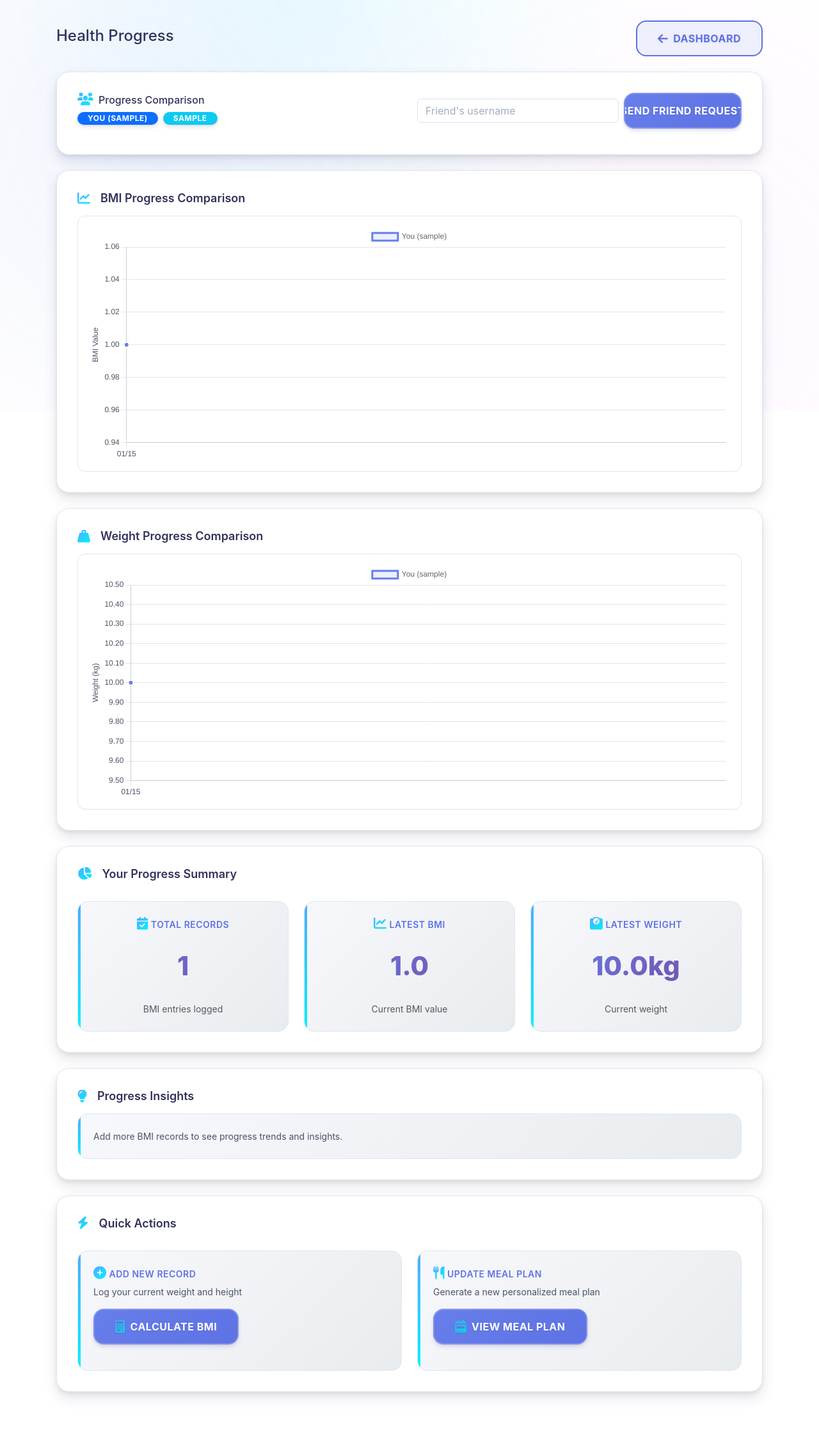
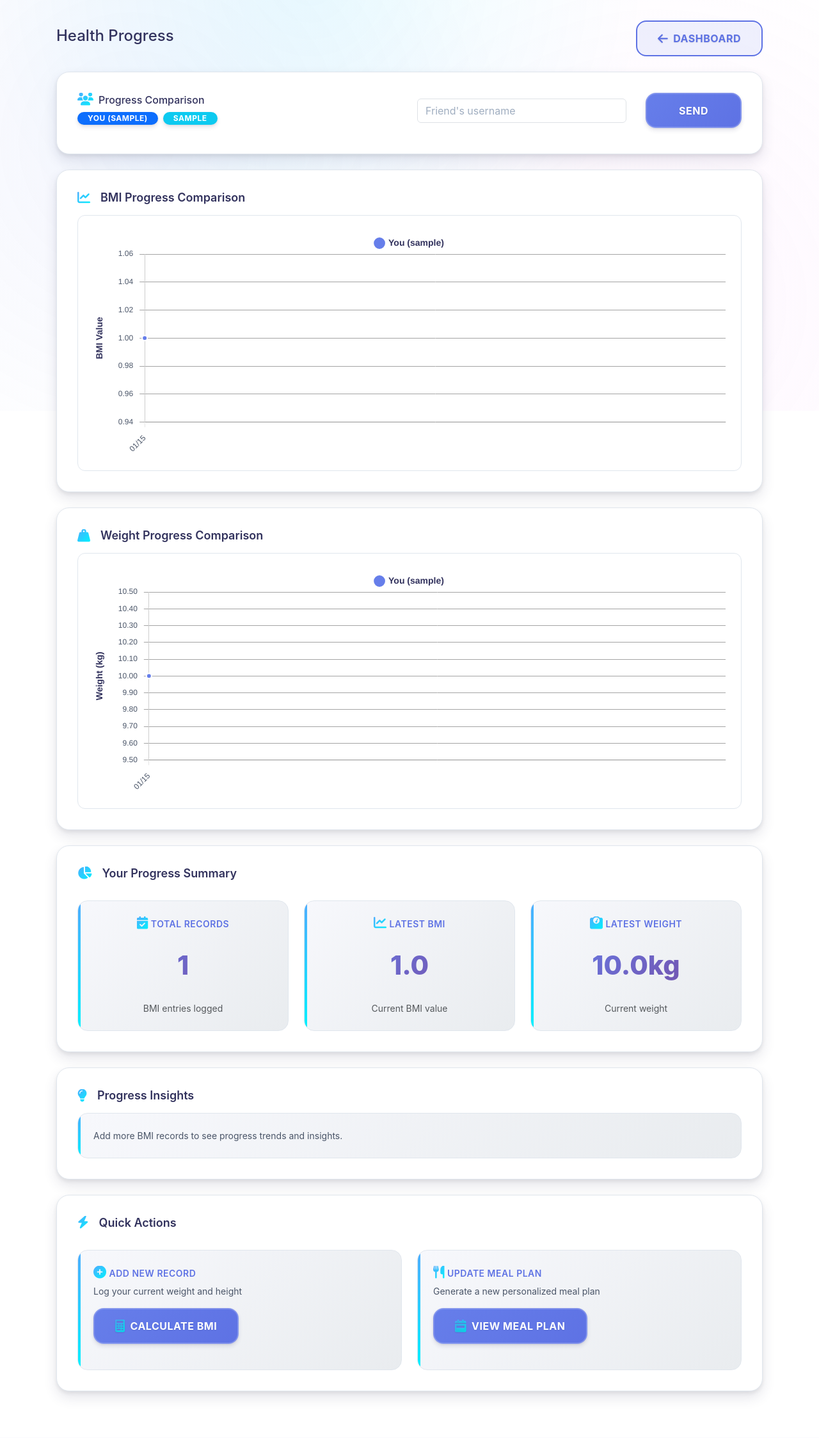
Before and after one commit to SeerBlazeJ/ai-bmi-calc, a Flask app: page /progress in a window 1280 px wide. Shown: the part 158-2405 px from the top of the page at 64% size. After the commit the page ends 2339 px from the top, so only its background shows below. Run offline with Flask 3, Linux system fonts and the light colour scheme; the visitor is signed in with stand-in values (Sample User, id 1); tables that the repository leaves empty hold one stand-in row (values such as "Sample post"); data that the repository does not hold is empty; some libraries are stand-ins or nearby versions.

Commit message:
Update progress.html

```diff
--- a/templates/progress.html
+++ b/templates/progress.html
@@ -24,7 +24,7 @@
         <div class="col-md-6">
             <form id="addFriendForm" class="d-flex align-items-center mb-2">
                 <input type="text" id="friendUsername" class="form-control me-2" placeholder="Friend's username">
-                <button type="submit" class="btn btn-primary">Send Friend Request</button>
+                <button type="submit" class="btn btn-primary" style="width: 111px; height: 55px; margin-left: 22px;">Send</button>
             </form>
         </div>
     </div>
@@ -170,6 +170,9 @@
             }
         });
 
+        // Get theme mode for chart styling
+        const isDarkMode = document.documentElement.getAttribute('data-theme') === 'dark';
+
         // Chart configuration
         const chartOptions = {
             responsive: true,
@@ -177,35 +180,93 @@
             plugins: {
                 legend: {
                     display: true,
-                    position: 'top'
+                    position: 'top',
+                    labels: {
+                        color: isDarkMode ? '#f8fafc' : '#32325d',
+                        font: {
+                            size: 14,
+                            weight: 'bold'
+                        },
+                        padding: 20,
+                        usePointStyle: true,
+                        pointStyle: 'circle'
+                    }
                 },
                 tooltip: {
-                    backgroundColor: 'rgba(0, 0, 0, 0.8)',
-                    titleColor: 'white',
-                    bodyColor: 'white',
-                    borderColor: 'rgba(255, 255, 255, 0.2)',
+                    backgroundColor: isDarkMode ? 'rgba(15, 23, 42, 0.9)' : 'rgba(0, 0, 0, 0.8)',
+                    titleColor: isDarkMode ? '#f8fafc' : 'white',
+                    bodyColor: isDarkMode ? '#e2e8f0' : 'white',
+                    borderColor: isDarkMode ? 'rgba(255, 255, 255, 0.1)' : 'rgba(255, 255, 255, 0.2)',
                     borderWidth: 1,
                     cornerRadius: 8,
-                    displayColors: true
+                    displayColors: true,
+                    titleFont: {
+                        size: 14,
+                        weight: 'bold'
+                    },
+                    bodyFont: {
+                        size: 13
+                    },
+                    padding: 12
                 }
             },
             scales: {
                 y: {
                     beginAtZero: false,
                     grid: {
-                        color: 'rgba(0, 0, 0, 0.1)'
+                        color: isDarkMode ? 'rgba(255, 255, 255, 0.1)' : '#A4A4A4',
+                        drawBorder: false
                     },
                     ticks: {
-                        color: getComputedStyle(document.documentElement).getPropertyValue('--text-secondary')
+                        color: isDarkMode ? '#cbd5e1' : '#4a5568',
+                        font: {
+                            size: 12,
+                            weight: '500'
+                        },
+                        padding: 10
+                    },
+                    title: {
+                        display: true,
+                        text: 'BMI Value',
+                        color: isDarkMode ? '#f8fafc' : '#32325d',
+                        font: {
+                            size: 14,
+                            weight: 'bold'
+                        },
+                        padding: {top: 10, bottom: 10}
                     }
                 },
                 x: {
                     grid: {
-                        color: 'rgba(0, 0, 0, 0.1)'
+                        color: isDarkMode ? 'rgba(255, 255, 255, 0.1)' : '#E5E5E5',
+                        drawBorder: false
                     },
                     ticks: {
-                        color: getComputedStyle(document.documentElement).getPropertyValue('--text-secondary')
+                        color: isDarkMode ? '#cbd5e1' : '#4a5568',
+                        font: {
+                            size: 12,
+                            weight: '500'
+                        },
+                        padding: 10,
+                        maxRotation: 45,
+                        minRotation: 45
                     }
+                }
+            },
+            interaction: {
+                intersect: false,
+                mode: 'index'
+            },
+            elements: {
+                point: {
+                    radius: 4,
+                    hoverRadius: 6,
+                    borderWidth: 2,
+                    hoverBorderWidth: 3
+                },
+                line: {
+                    borderWidth: 3,
+                    tension: 0.4
                 }
             }
         };
@@ -225,7 +286,7 @@
                     fill: false,
                     tension: 0.4,
                     pointBackgroundColor: colors[username],
-                    pointBorderColor: '#ffffff',
+                    pointBorderColor: isDarkMode ? '#0f172a' : '#ffffff',
                     pointBorderWidth: 2,
                     pointRadius: 4,
                     pointHoverRadius: 6
@@ -238,9 +299,8 @@
                     y: {
                         ...chartOptions.scales.y,
                         title: {
-                            display: true,
-                            text: 'BMI Value',
-                            color: getComputedStyle(document.documentElement).getPropertyValue('--text-secondary')
+                            ...chartOptions.scales.y.title,
+                            text: 'BMI Value'
                         }
                     }
                 }
@@ -262,7 +322,7 @@
                     fill: false,
                     tension: 0.4,
                     pointBackgroundColor: colors[username],
-                    pointBorderColor: '#ffffff',
+                    pointBorderColor: isDarkMode ? '#0f172a' : '#ffffff',
                     pointBorderWidth: 2,
                     pointRadius: 4,
                     pointHoverRadius: 6
@@ -275,9 +335,8 @@
                     y: {
                         ...chartOptions.scales.y,
                         title: {
-                            display: true,
-                            text: 'Weight (kg)',
-                            color: getComputedStyle(document.documentElement).getPropertyValue('--text-secondary')
+                            ...chartOptions.scales.y.title,
+                            text: 'Weight (kg)'
                         }
                     }
                 }
@@ -410,6 +469,9 @@
                 colors[username] = `hsl(${hue}, 70%, 60%)`;
             }
         }); if (chartData.dates.length > 0) {
+            // Get theme mode for chart styling
+            const isDarkMode = document.documentElement.getAttribute('data-theme') === 'dark';
+
             // Chart configuration
             const chartOptions = {
                 responsive: true,
@@ -419,32 +481,76 @@
                         display: false
                     },
                     tooltip: {
-                        backgroundColor: 'rgba(0, 0, 0, 0.8)',
-                        titleColor: 'white',
-                        bodyColor: 'white',
-                        borderColor: 'rgba(255, 255, 255, 0.2)',
+                        backgroundColor: isDarkMode ? 'rgba(15, 23, 42, 0.9)' : 'rgba(0, 0, 0, 0.8)',
+                        titleColor: isDarkMode ? '#f8fafc' : 'white',
+                        bodyColor: isDarkMode ? '#e2e8f0' : 'white',
+                        borderColor: isDarkMode ? 'rgba(255, 255, 255, 0.1)' : 'rgba(255, 255, 255, 0.2)',
                         borderWidth: 1,
                         cornerRadius: 8,
-                        displayColors: false
+                        displayColors: false,
+                        titleFont: {
+                            size: 14,
+                            weight: 'bold'
+                        },
+                        bodyFont: {
+                            size: 13
+                        },
+                        padding: 12
                     }
                 },
                 scales: {
                     y: {
                         beginAtZero: false,
                         grid: {
-                            color: 'rgba(0, 0, 0, 0.1)'
+                            color: isDarkMode ? 'rgba(255, 255, 255, 0.1)' : 'rgba(0, 0, 0, 0.1)',
+                            drawBorder: false
                         },
                         ticks: {
-                            color: getComputedStyle(document.documentElement).getPropertyValue('--text-secondary')
+                            color: isDarkMode ? '#cbd5e1' : '#4a5568',
+                            font: {
+                                size: 12,
+                                weight: '500'
+                            },
+                            padding: 10
+                        },
+                        title: {
+                            display: true,
+                            text: 'BMI Value',
+                            color: isDarkMode ? '#f8fafc' : '#32325d',
+                            font: {
+                                size: 14,
+                                weight: 'bold'
+                            },
+                            padding: {top: 10, bottom: 10}
                         }
                     },
                     x: {
                         grid: {
-                            color: 'rgba(0, 0, 0, 0.1)'
+                            color: isDarkMode ? 'rgba(255, 255, 255, 0.1)' : 'rgba(0, 0, 0, 0.1)',
+                            drawBorder: false
                         },
                         ticks: {
-                            color: getComputedStyle(document.documentElement).getPropertyValue('--text-secondary')
+                            color: isDarkMode ? '#cbd5e1' : '#4a5568',
+                            font: {
+                                size: 12,
+                                weight: '500'
+                            },
+                            padding: 10,
+                            maxRotation: 45,
+                            minRotation: 45
                         }
+                    }
+                },
+                elements: {
+                    point: {
+                        radius: 6,
+                        hoverRadius: 8,
+                        borderWidth: 2,
+                        hoverBorderWidth: 3
+                    },
+                    line: {
+                        borderWidth: 3,
+                        tension: 0.4
                     }
                 }
             };
@@ -464,7 +570,7 @@
                         fill: true,
                         tension: 0.4,
                         pointBackgroundColor: '#667eea',
-                        pointBorderColor: '#ffffff',
+                        pointBorderColor: isDarkMode ? '#0f172a' : '#ffffff',
                         pointBorderWidth: 2,
                         pointRadius: 6,
                         pointHoverRadius: 8
@@ -477,9 +583,8 @@
                         y: {
                             ...chartOptions.scales.y,
                             title: {
-                                display: true,
-                                text: 'BMI Value',
-                                color: getComputedStyle(document.documentElement).getPropertyValue('--text-secondary')
+                                ...chartOptions.scales.y.title,
+                                text: 'BMI Value'
                             }
                         }
                     }
@@ -501,7 +606,7 @@
                         fill: true,
                         tension: 0.4,
                         pointBackgroundColor: '#f093fb',
-                        pointBorderColor: '#ffffff',
+                        pointBorderColor: isDarkMode ? '#0f172a' : '#ffffff',
                         pointBorderWidth: 2,
                         pointRadius: 6,
                         pointHoverRadius: 8
@@ -514,9 +619,8 @@
                         y: {
                             ...chartOptions.scales.y,
                             title: {
-                                display: true,
-                                text: 'Weight (kg)',
-                                color: getComputedStyle(document.documentElement).getPropertyValue('--text-secondary')
+                                ...chartOptions.scales.y.title,
+                                text: 'Weight (kg)'
                             }
                         }
                     }
```
